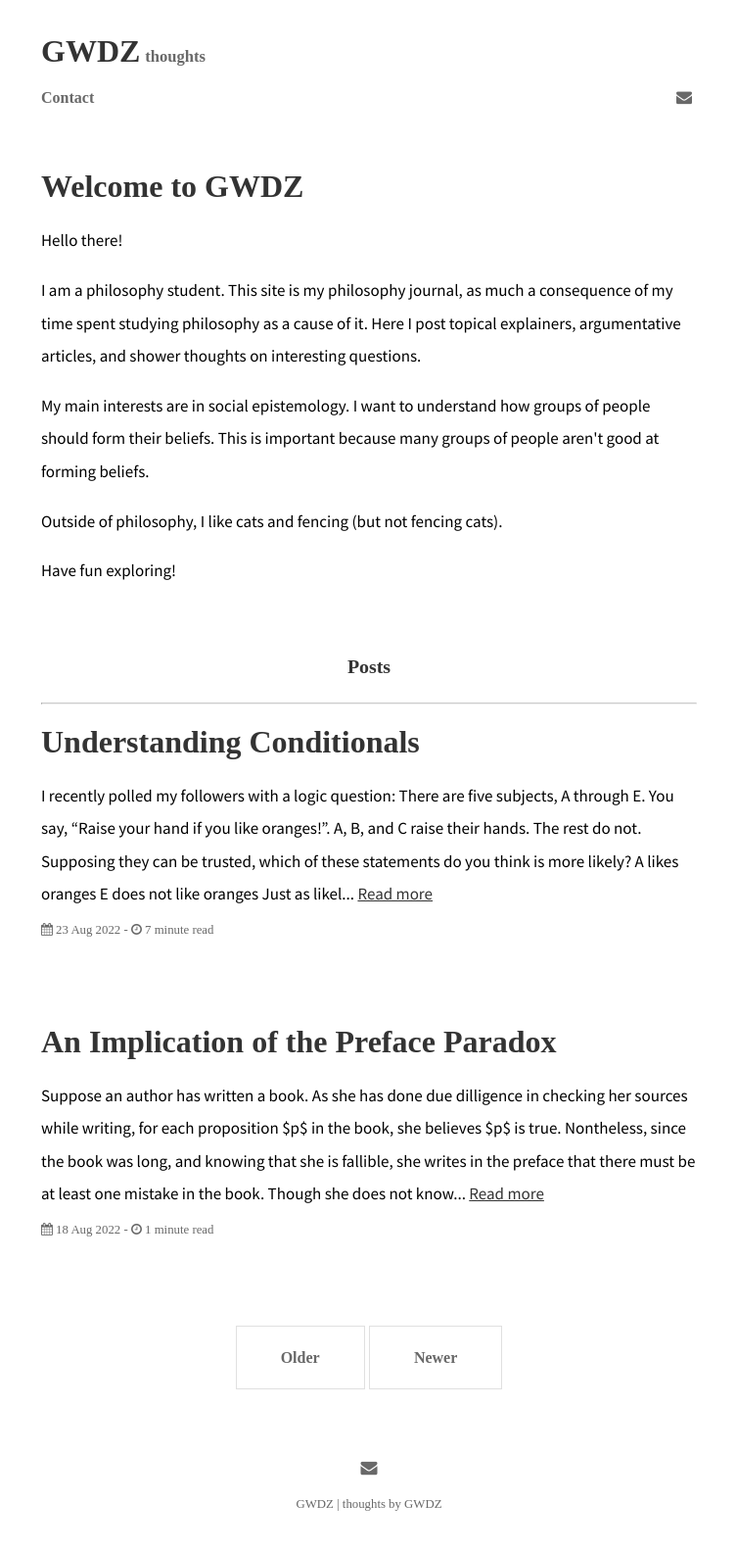
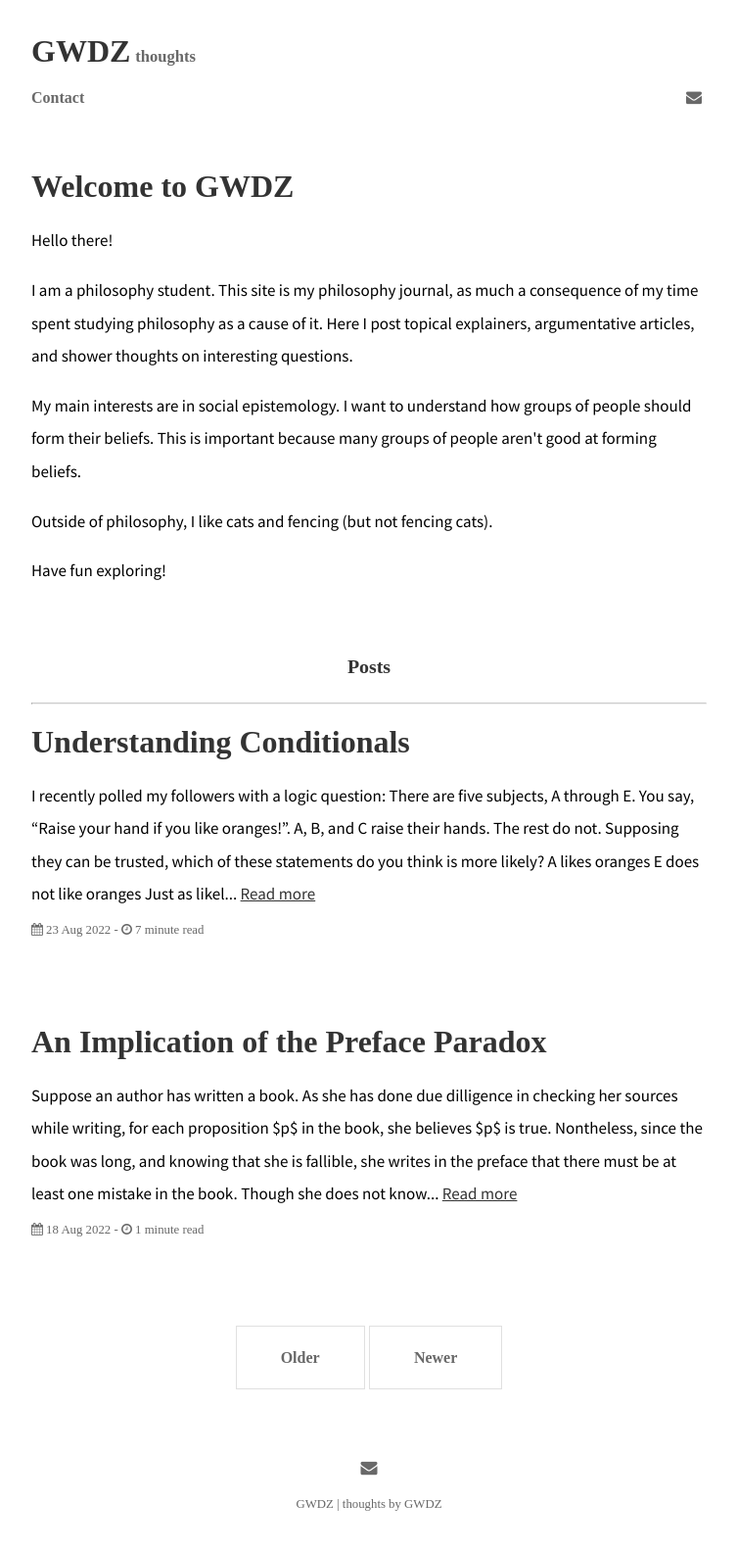
Before and after one commit to GWDZ-true/gwdz-site, a Jekyll site: the page built from index.html, in a window 1280 px wide. Shown: the whole page at 98% size, without its empty margins (263-1016 px from the left). Built offline with Jekyll 4.4.1, drawn with Linux system fonts in a browser that asks for light colours; some web fonts are replaced; the list of posts is cut into pages by our own code.

Commit message:
Update _default.scss

```diff
--- a/_sass/_default.scss
+++ b/_sass/_default.scss
@@ -5,7 +5,7 @@
 .container {
   margin-left: auto;
   margin-right: auto;
-  width: 670px; //690, 715
+  width: 690px; //690, 715
 }
 
 .content-container {
```
